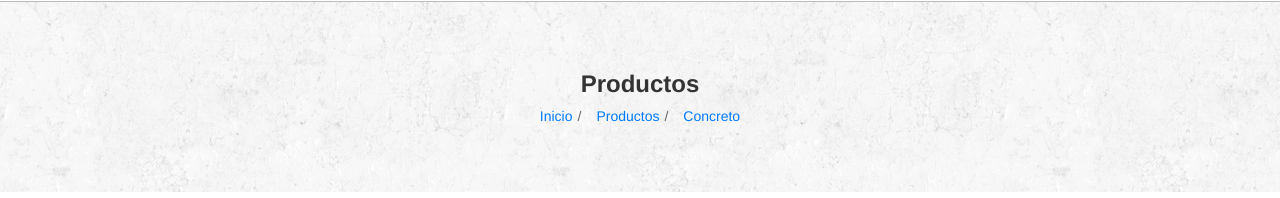
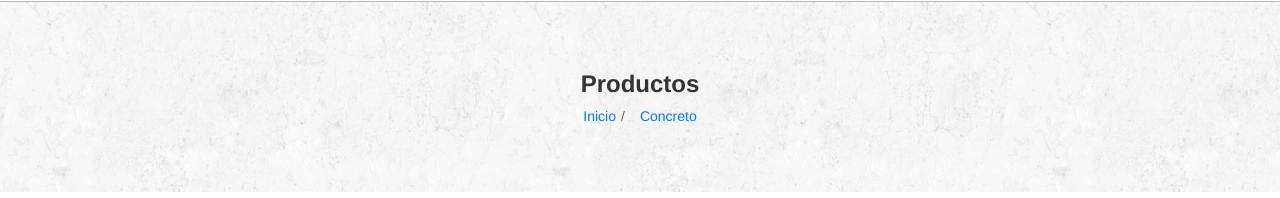
Before and after one commit to juanfloresdev/3r-landing-v1, a Vue app: page /#/productos in a window 1280 px wide. Shown: the part 113-311 px from the top of the page. Built offline with nearby package versions, Linux system fonts and the light colour scheme.

Commit message:
breadcrum

```diff
--- a/src/components/products/ConcreteList.vue
+++ b/src/components/products/ConcreteList.vue
@@ -73,7 +73,6 @@ export default {
             breadcrumbData: [
                 { label: 'Inicio', link: '/' },
                 { label: 'Productos', link: '/productos' },
-                { label: 'Concreto', link: '/concretos' }
             ],
             concretes: [
                 {
--- a/src/views/AboutView.vue
+++ b/src/views/AboutView.vue
@@ -40,7 +40,7 @@ export default {
       breadcrumbData: [
         { label: 'Inicio', link: '/' },
         { label: 'Productos', link: '/productos' },
-        { label: 'Concreto', link: '/productos/concreto' }
+        { label: 'Concreto', link: '/concretos' }
       ],
       items: [
         'Adhesivos',
--- a/src/views/ProductView.vue
+++ b/src/views/ProductView.vue
@@ -19,7 +19,6 @@ export default {
         return {
             breadcrumbData: [
                 { label: 'Inicio', link: '/' },
-                { label: 'Productos', link: '/productos' },
                 { label: 'Concreto', link: '/concretos' }
             ],
         }
```
